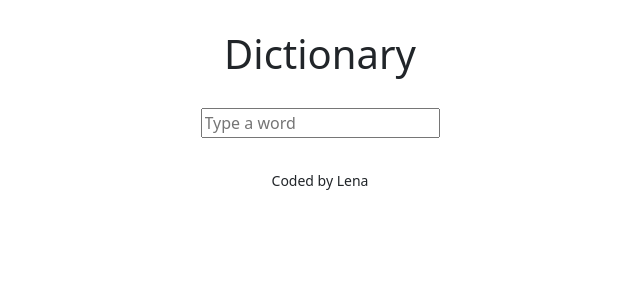
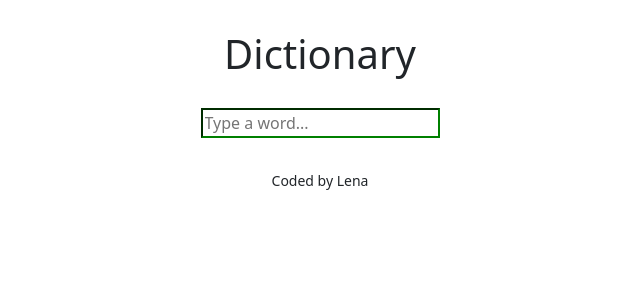
Before and after one commit to Lena0208/dictionary-app, a React (Create React App) app: page / in a window 1280 px wide. Shown: the top 300 px of the page, without its empty margins (320-960 px from the left). Built offline with nearby package versions, Linux system fonts and the light colour scheme.

Commit message:
Added dictionary api integration

```diff
--- a/package.json
+++ b/package.json
@@ -6,6 +6,7 @@
     "@testing-library/jest-dom": "^5.16.3",
     "@testing-library/react": "^12.1.4",
     "@testing-library/user-event": "^13.5.0",
+    "axios": "^0.26.1",
     "bootstrap": "^5.1.3",
     "react": "^18.0.0",
     "react-bootstrap": "^2.2.2",
--- a/src/Dictionary.css
+++ b/src/Dictionary.css
@@ -1,2 +1,3 @@
-.Dictionary {
+input {
+  border-color: green;
 }
--- a/src/Dictionary.js
+++ b/src/Dictionary.js
@@ -1,12 +1,19 @@
 import React, { useState } from "react";
+import axios from "axios";
 import "./Dictionary.css";
 
 export default function Dictionary() {
   let [keyword, setKeyword] = useState("");
 
+  function handleResponse(response) {
+    console.log(response.data[0]);
+  }
+
   function search(event) {
     event.preventDefault();
-    alert(`Searching for ${keyword} definition`);
+
+    let apiUrl = `https://api.dictionaryapi.dev/api/v2/entries/en_US/${keyword}`;
+    axios.get(apiUrl).then(handleResponse);
   }
 
   function handleKeywordChange(event) {
@@ -19,7 +26,7 @@
         <input
           type="search"
           onChange={handleKeywordChange}
-          placeholder="Type a word"
+          placeholder="Type a word..."
         />
       </form>
     </div>
```
Also changed, not shown: 1 other file (tests, documents, lock files or other folders).
